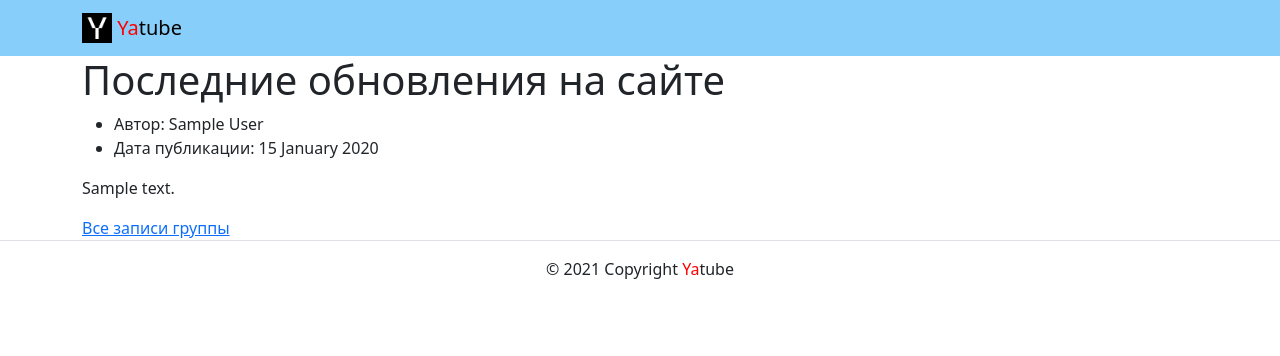
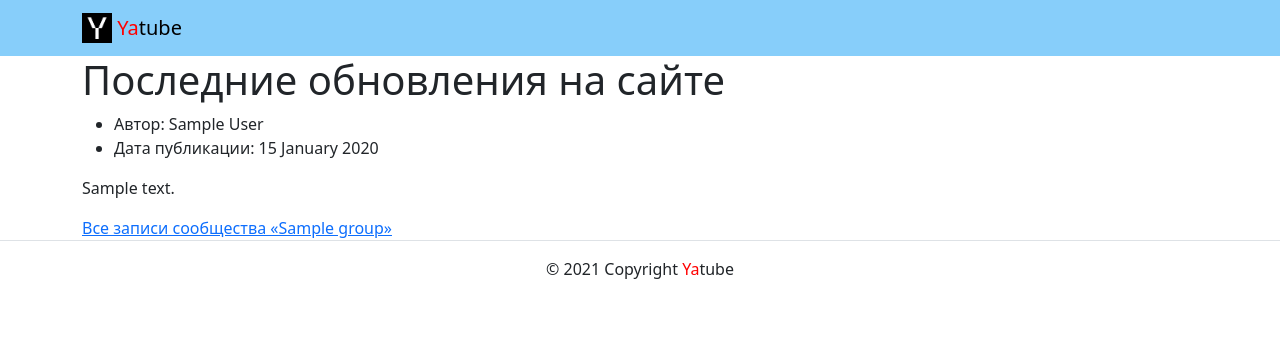
Before and after one commit to FukkenShit/hw02_community, a Django app: page / in a window 1280 px wide. Shown: the top 356 px of the page. Run offline with Django 3.2, Linux system fonts and the light colour scheme; tables that the repository leaves empty hold one stand-in row (values such as "Sample post"); some libraries are stand-ins or nearby versions.

Commit message:
итерация 1: поправил ссылки на сообщества на главной странице

```diff
--- a/yatube/templates/posts/index.html
+++ b/yatube/templates/posts/index.html
@@ -12,7 +12,7 @@
     {% include 'posts/includes/post_card.html' %}
     {% if post.group is not None %}
       <a href="{% url 'posts:group_list' post.group.slug %}">
-        Все записи группы
+        Все записи сообщества «{{ post.group.title }}»
       </a>
     {% endif %}
     {% if not forloop.last %}<hr>{% endif %}
```
